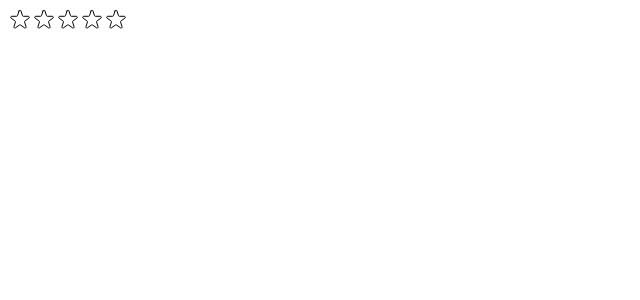
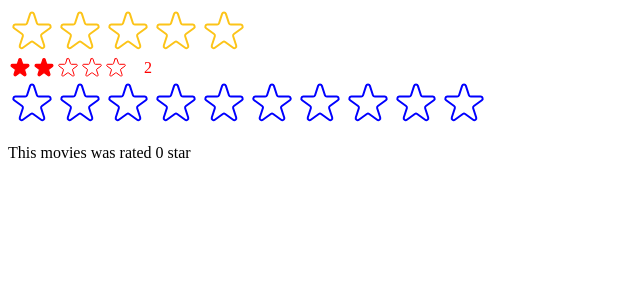
Before and after one commit to wpkhanto/usepopcorn, a React (Create React App) app: page / in a window 1280 px wide. Shown: the top 300 px of the page, without its empty margins (0-640 px from the left). Built offline with nearby package versions, Linux system fonts and the light colour scheme.

Commit message:
Improving Reuseablility With Props

```diff
--- a/src/StarRating.js
+++ b/src/StarRating.js
@@ -10,21 +10,32 @@
     display: "flex",
 };
 
-const textStyle = {
-    lineHeight: "1",
-    margin: "0",
-};
-
-export default function StarRating({ maxRating = 5 }) {
-    const [rating, setRating] = useState(0);
+export default function StarRating({
+    maxRating = 5,
+    color = "#fcc419",
+    size = 48,
+    className = "",
+    messages = [],
+    defaultRating = 0,
+    onSetRating,
+}) {
+    const [rating, setRating] = useState(defaultRating);
     const [tempRating, setTempRating] = useState(0);
 
     function handleRating(rating) {
         setRating(rating);
+        onSetRating(rating);
     }
 
+    const textStyle = {
+        lineHeight: "1",
+        margin: "0",
+        color,
+        fontSize: `${size / 1.5}px`,
+    };
+
     return (
-        <div style={containerStyle}>
+        <div style={containerStyle} className={className}>
             <div style={starContainerStyle}>
                 {Array.from({ length: maxRating }, (_, i) => (
                     <Star
@@ -35,22 +46,28 @@
                         onRate={() => handleRating(i + 1)}
                         onHoverIn={() => setTempRating(i + 1)}
                         onHeverOut={() => setTempRating(0)}
+                        color={color}
+                        size={size}
                     />
                 ))}
             </div>
-            <p style={textStyle}>{tempRating || rating || ""}</p>
+            <p style={textStyle}>
+                {messages.length === maxRating
+                    ? messages[tempRating ? tempRating - 1 : rating - 1]
+                    : tempRating || rating || ""}
+            </p>
         </div>
     );
 }
 
-const starStyle = {
-    width: "24px",
-    height: "24px",
-    display: "block",
-    cursor: "pointer",
-};
+function Star({ onRate, full, onHoverIn, onHeverOut, color, size }) {
+    const starStyle = {
+        width: `${size}px`,
+        height: `${size}px`,
+        display: "block",
+        cursor: "pointer",
+    };
 
-function Star({ onRate, full, onHoverIn, onHeverOut }) {
     return (
         <span
             role="button"
@@ -63,8 +80,8 @@
                 <svg
                     xmlns="http://www.w3.org/2000/svg"
                     viewBox="0 0 20 20"
-                    fill="#000"
-                    stroke="#000"
+                    fill={color}
+                    stroke={color}
                 >
                     <path d="M9.049 2.927c.3-.921 1.603-.921 1.902 0l1.07 3.292a1 1 0 00.95.69h3.462c.969 0 1.371 1.24.588 1.81l-2.8 2.034a1 1 0 00-.364 1.118l1.07 3.292c.3.921-.755 1.688-1.54 1.118l-2.8-2.034a1 1 0 00-1.175 0l-2.8 2.034c-.784.57-1.838-.197-1.539-1.118l1.07-3.292a1 1 0 00-.364-1.118L2.98 8.72c-.783-.57-.38-1.81.588-1.81h3.461a1 1 0 00.951-.69l1.07-3.292z" />
                 </svg>
@@ -73,7 +90,7 @@
                     xmlns="http://www.w3.org/2000/svg"
                     fill="none"
                     viewBox="0 0 24 24"
-                    stroke="#000"
+                    stroke={color}
                 >
                     <path
                         strokeLinecap="round"
--- a/src/index.js
+++ b/src/index.js
@@ -1,13 +1,33 @@
-import React from "react";
+import React, { useState } from "react";
 import ReactDOM from "react-dom/client";
 // import './index.css';
 // import App from './App';
 import StarRating from "./StarRating";
 
+function Test() {
+    const [movieRating, setMovieRating] = useState(0);
+    return (
+        <div>
+            <StarRating
+                color="blue"
+                maxRating={10}
+                onSetRating={setMovieRating}
+            />
+            <p>This movies was rated {movieRating} star</p>
+        </div>
+    );
+}
+
 const root = ReactDOM.createRoot(document.getElementById("root"));
 root.render(
     <React.StrictMode>
         {/* <App /> */}
-        <StarRating maxRating={5} />
+        <StarRating
+            maxRating={5}
+            messages={["Terrible", "Bad", "Ok", "Good", "Amazing"]}
+        />
+        <StarRating size={24} color="red" className="test" defaultRating={2} />
+
+        <Test />
     </React.StrictMode>
 );
```
